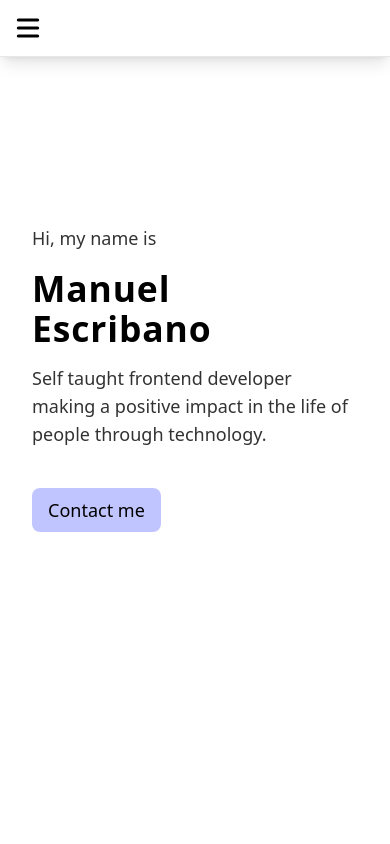
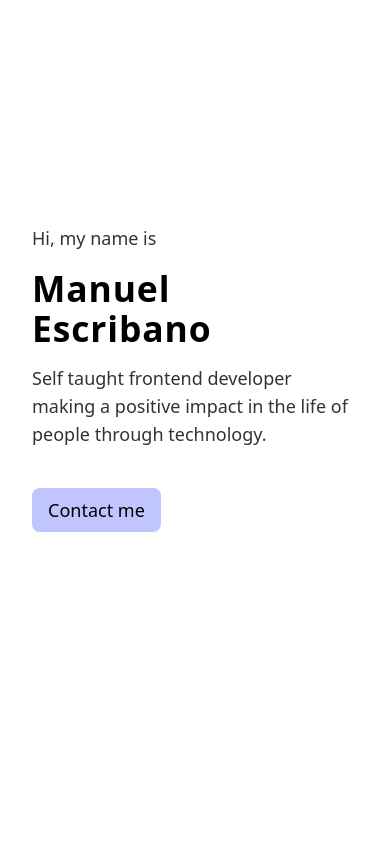
Before and after one commit to LPRegen/portfolio, a Next.js app: page / in a window 390 px wide. Shown: the top 844 px of the page. Built offline with nearby package versions, Linux system fonts and the light colour scheme.

Commit message:
refactor: remove menu dropdown from navbar

```diff
--- a/components/Navbar.tsx
+++ b/components/Navbar.tsx
@@ -1,7 +1,4 @@
-import { Menu } from "@headlessui/react";
-import { useEffect, useState } from "react";
 import { CustomLink } from "./CustomLink";
-import { Icon } from "./Icons";
 
 interface Item {
   name: string;
@@ -18,26 +15,7 @@ const navItem =
 
 const wrapperStyle = "absolute w-full z-50 border-b shadow-lg";
 
-const MenuItem = ({ item }: { item: Item }) => {
-  return (
-    <Menu.Item>
-      {({ active }) => (
-        <div>
-          <CustomLink
-            href={item.href}
-            active={active}
-            className={navItem}
-            title={item.name}
-          >
-            {item.name}
-          </CustomLink>
-        </div>
-      )}
-    </Menu.Item>
-  );
-};
-
-const DivNav = () => {
+const Navbar = () => {
   const mdStyles = "md:gap-8 md:flex md:items-center md:px-28";
   return (
     <div
@@ -57,43 +35,4 @@ const DivNav = () => {
   );
 };
 
-const MenuNav = () => (
-  <Menu
-    as="div"
-    className={`${wrapperStyle} md:hidden lg:hidden xl:hidden 2xl:hidden`}
-  >
-    <Menu.Button
-      className="px-3 py-2 my-1 focus:bg-gray-100 rounded-md"
-      aria-label="Menu Items"
-    >
-      <Icon iconName="menu" size="large" />
-    </Menu.Button>
-    <Menu.Items
-      aria-label="Menu items"
-      className="absolute z-10 w-full px-2 pb-3 bg-white shadow-lg"
-    >
-      {itemList.map((item) => (
-        <MenuItem item={item} key={item.name} />
-      ))}
-    </Menu.Items>
-  </Menu>
-);
-
-const Navbar = () => {
-  const [windowDimensions, setWindowDimensions] = useState<boolean | null>(
-    null
-  );
-
-  const checkWindowDimensions = () =>
-    setWindowDimensions(window.matchMedia("(max-width: 768px)").matches);
-
-  useEffect(() => {
-    checkWindowDimensions();
-    window.addEventListener("resize", checkWindowDimensions);
-    return () => window.removeEventListener("resize", checkWindowDimensions);
-  }, []);
-
-  return <nav>{windowDimensions ? <MenuNav /> : <DivNav />}</nav>;
-};
-
 export default Navbar;
```
